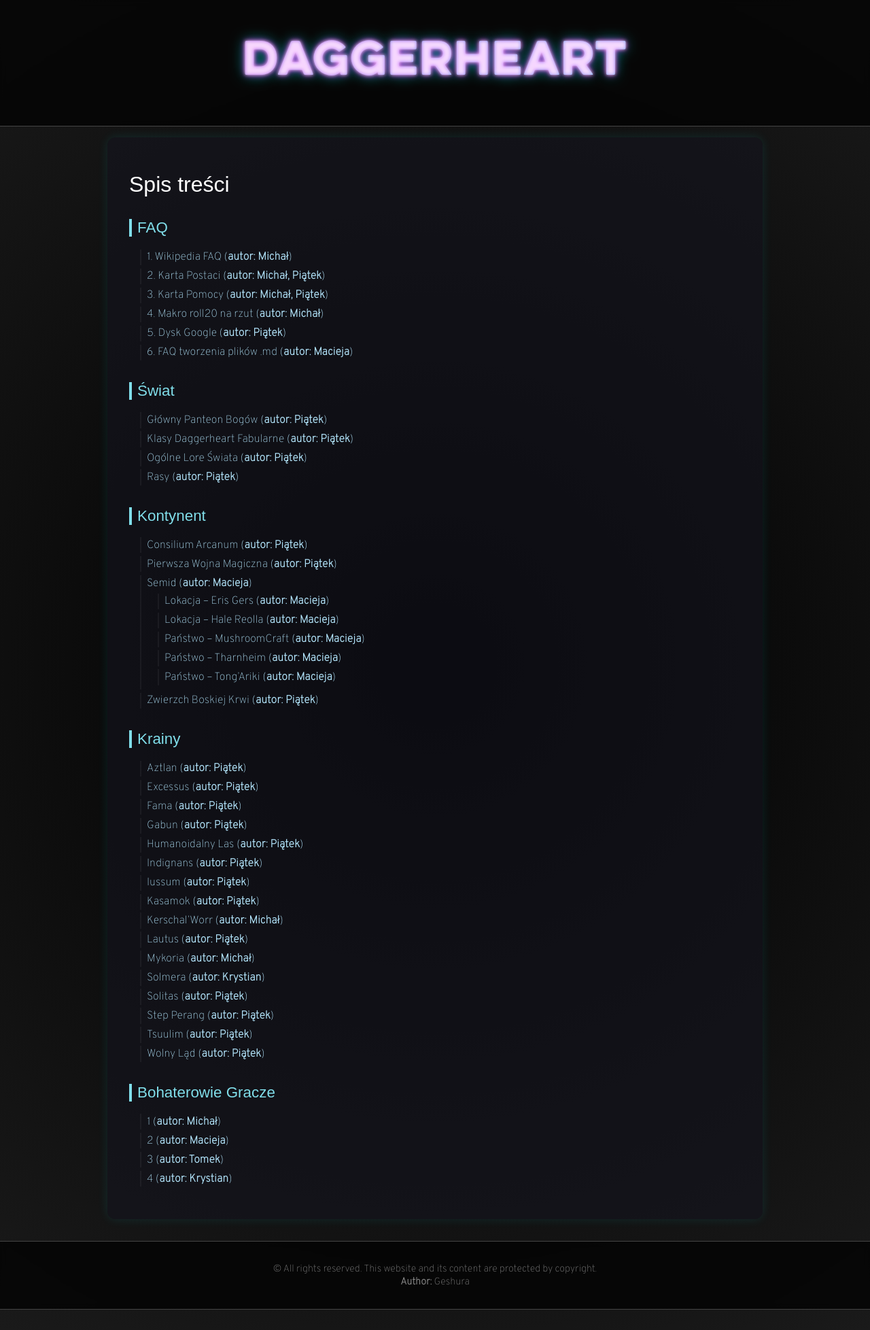
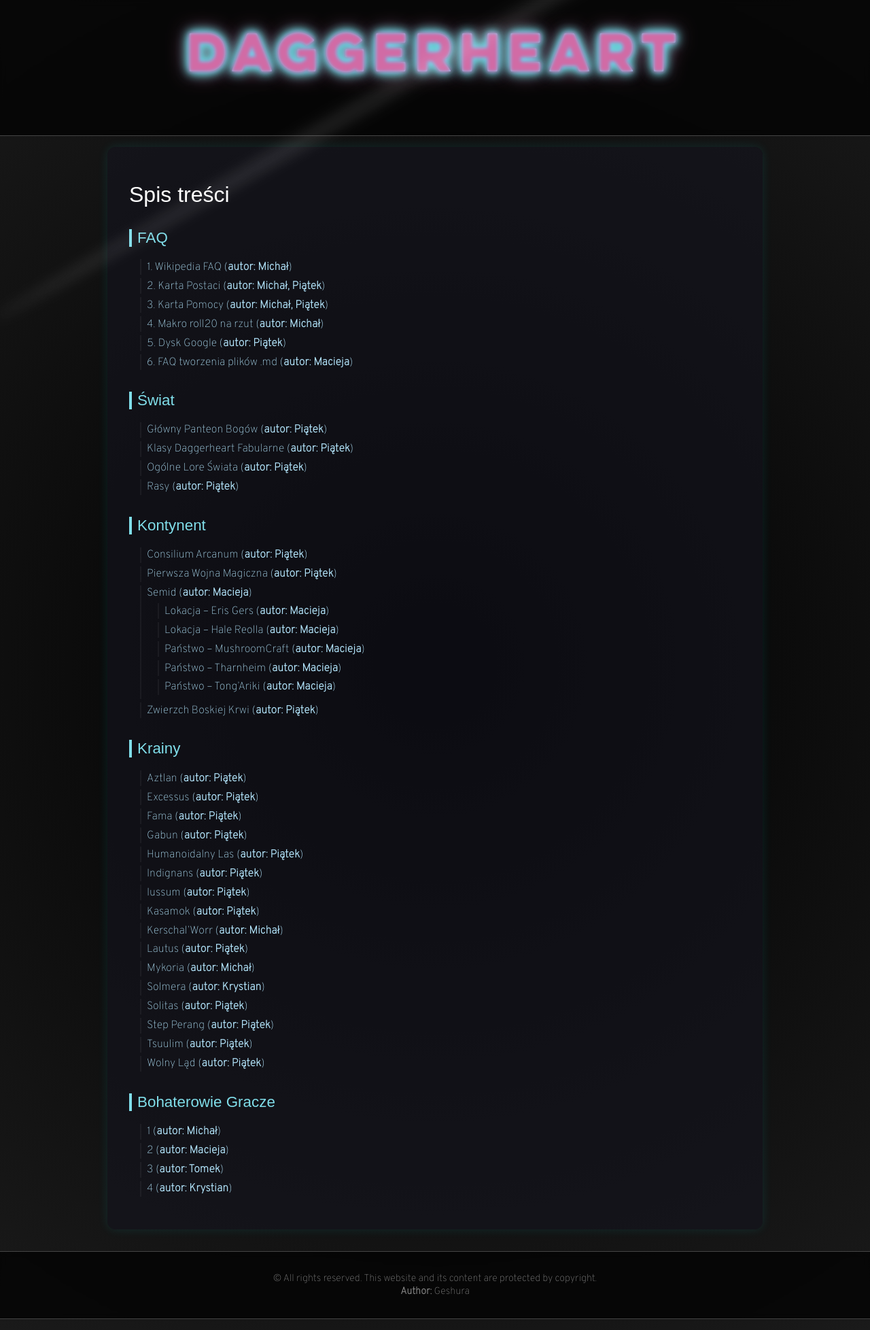
Before and after one commit to Geshura/dh-wiki, a Jekyll site: the page built from index.md, in a window 1280 px wide. Shown: the whole page at 68% size. Built offline with Jekyll 4.4.1, drawn with Linux system fonts in a browser that asks for light colours; some web fonts are replaced.

Commit message:
Update default.html

```diff
--- a/_layouts/default.html
+++ b/_layouts/default.html
@@ -83,20 +83,41 @@
 
 .galactic-title {
   text-align: center;
-  font-size: 4rem;
-  font-weight: 600;
+  font-size: 4.5rem;
+  font-weight: 700;
   font-family: "Eveleth Clean", serif;
   color: transparent;
-  background: linear-gradient(90deg, #d16ba5, #86a8e7, #5ffbf1);
+  background: linear-gradient(135deg, #d16ba5, #86a8e7, #5ffbf1);
   background-clip: text;
   -webkit-background-clip: text;
+  -webkit-text-fill-color: transparent;
+  letter-spacing: 0.15em;
   text-shadow:
-    0 0 5px rgba(255, 255, 255, 0.8),
-    0 0 10px rgba(255, 0, 255, 0.8),
-    0 0 20px rgba(0, 255, 255, 0.6);
+    0 0 5px #d16ba5,
+    0 0 10px #86a8e7,
+    0 0 15px #5ffbf1,
+    0 0 20px #5ffbf1,
+    0 0 30px #d16ba5;
   transition: transform 0.3s ease, text-shadow 0.3s ease;
-  margin: 0.5em 0;
-  letter-spacing: 2px;
+  position: relative;
+  user-select: none;
+  cursor: default;
+}
+
+.galactic-title::before {
+  content: "";
+  position: absolute;
+  top: 50%;
+  left: -10%;
+  width: 120%;
+  height: 20%;
+  background: rgba(255, 255, 255, 0.2);
+  filter: blur(10px);
+  transform: rotate(-30deg);
+  pointer-events: none;
+  border-radius: 50%;
+  opacity: 0.6;
+  mix-blend-mode: screen;
 }
 
 .galactic-title a {
@@ -105,11 +126,13 @@
 }
 
 .galactic-title:hover {
-  transform: scale(1.05);
+  transform: scale(1.07);
   text-shadow:
-    0 0 10px rgba(255, 255, 255, 0.8),
-    0 0 20px rgba(255, 0, 255, 1),
-    0 0 30px rgba(0, 255, 255, 1);
+    0 0 8px #d16ba5,
+    0 0 15px #86a8e7,
+    0 0 20px #5ffbf1,
+    0 0 30px #5ffbf1,
+    0 0 40px #d16ba5;
 }
 
 
```
